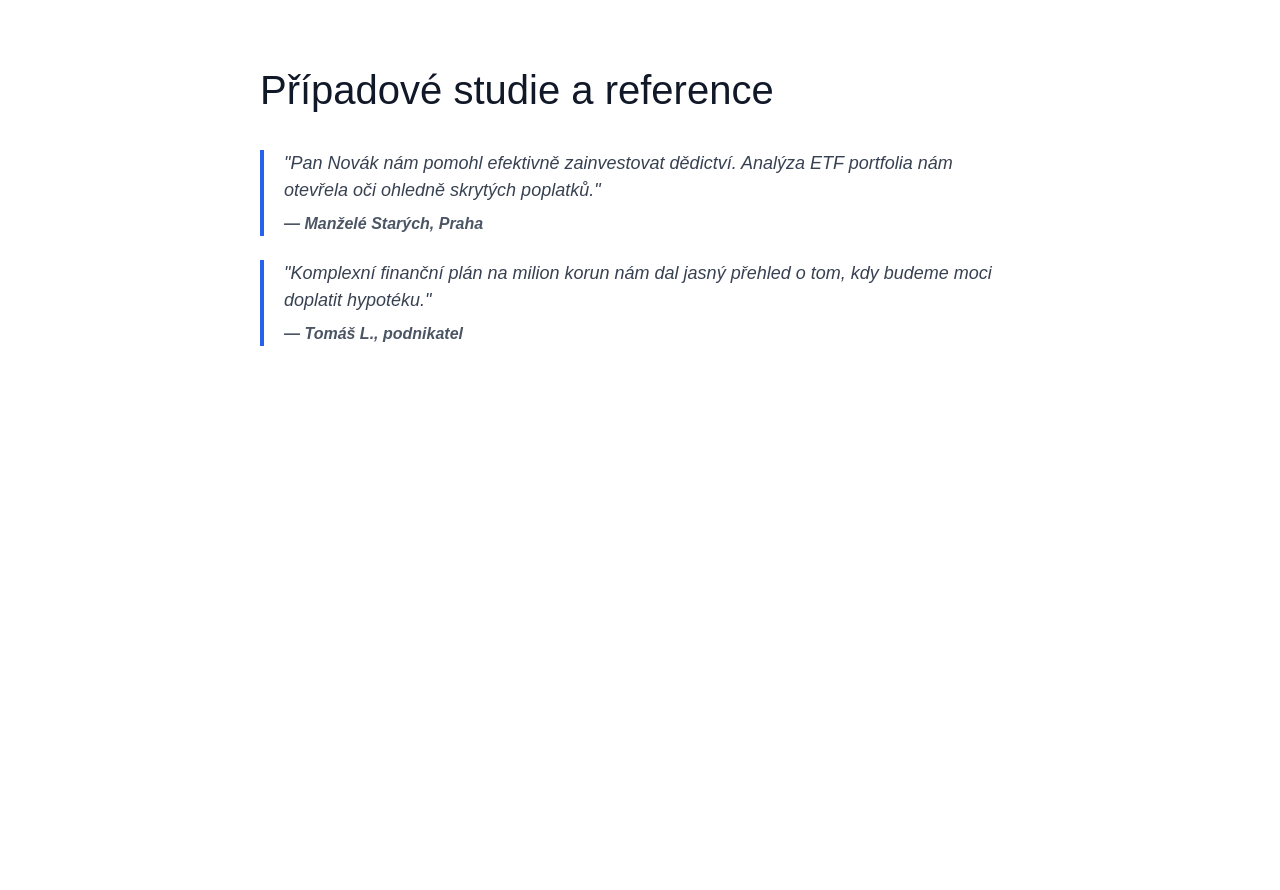
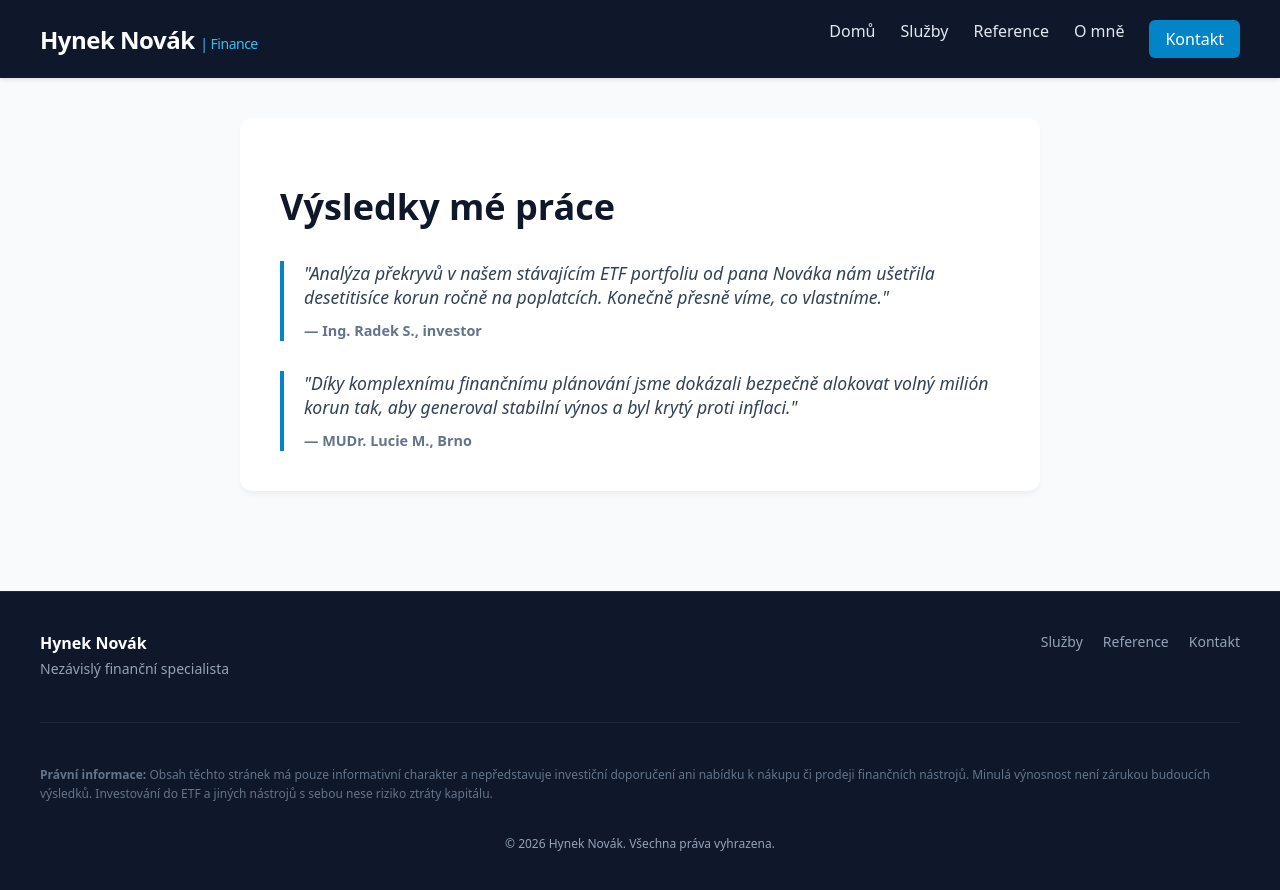
Before and after one commit to DrSajmon/web-novak, a Next.js app in the folder web-finance/: page /reference in a window 1280 px wide. Before the commit the page ends 800 px from the top, so only its background shows below. Built offline with nearby package versions, Linux system fonts and the light colour scheme.

Commit message:
Redesign

```diff
--- a/web-finance/src/app/layout.tsx
+++ b/web-finance/src/app/layout.tsx
@@ -1,33 +1,60 @@
-import type { Metadata } from "next";
-import { Geist, Geist_Mono } from "next/font/google";
-import "./globals.css";
+import React from 'react';
+import Link from 'next/link';
 
-const geistSans = Geist({
-  variable: "--font-geist-sans",
-  subsets: ["latin"],
-});
-
-const geistMono = Geist_Mono({
-  variable: "--font-geist-mono",
-  subsets: ["latin"],
-});
-
-export const metadata: Metadata = {
+export const metadata = {
   title: "Hynek Novák | Osobní finance a investice",
-  description: "Pomáhám lidem tvořit bohatství, chránit majetek a plnit si sny. Nezávislé finanční poradenství a správa investic.",
+  description: "Nezávislé finanční poradenství, správa nízkonákladových ETF portfolií a dlouhodobé plánování.",
 };
 
-export default function RootLayout({
-  children,
-}: Readonly<{
-  children: React.ReactNode;
-}>) {
+export default function RootLayout({ children }: { children: React.ReactNode }) {
   return (
-    <html
-      lang="en"
-      className={`${geistSans.variable} ${geistMono.variable} h-full antialiased`}
-    >
-      <body className="min-h-full flex flex-col">{children}</body>
+    <html lang="cs">
+      <body style={{ margin: 0, padding: 0, fontFamily: 'system-ui, -apple-system, sans-serif', backgroundColor: '#f8fafc', color: '#334155', display: 'flex', flexDirection: 'column', minHeight: '100vh' }}>
+
+        {/* SPOLEČNÁ HLAVIČKA (NAVBAR) */}
+        <header style={{ backgroundColor: '#0f172a', color: '#fff', position: 'sticky', top: 0, zIndex: 1000, boxShadow: '0 2px 4px rgba(0,0,0,0.1)' }}>
+          <div style={{ maxWidth: '1200px', margin: '0 auto', padding: '20px', display: 'flex', justifyContent: 'space-between', alignItems: 'center' }}>
+            <Link href="/" style={{ fontSize: '1.5rem', fontWeight: 'bold', color: '#fff', textDecoration: 'none', letterSpacing: '-0.5px' }}>
+              Hynek Novák <span style={{ color: '#38bdf8', fontSize: '0.875rem', fontWeight: 'normal', blockDirection: 'ltr' }}>| Finance</span>
+            </Link>
+            <nav style={{ display: 'flex', gap: '25px' }}>
+              <Link href="/" style={{ color: '#e2e8f0', textDecoration: 'none', fontWeight: '500', transition: 'color 0.2s' }}>Domů</Link>
+              <Link href="/sluzby" style={{ color: '#e2e8f0', textDecoration: 'none', fontWeight: '500' }}>Služby</Link>
+              <Link href="/reference" style={{ color: '#e2e8f0', textDecoration: 'none', fontWeight: '500' }}>Reference</Link>
+              <Link href="/o-mne" style={{ color: '#e2e8f0', textDecoration: 'none', fontWeight: '500' }}>O mně</Link>
+              <Link href="/kontakt" style={{ backgroundColor: '#0284c7', color: '#fff', padding: '8px 16px', borderRadius: '6px', textDecoration: 'none', fontWeight: '500' }}>Kontakt</Link>
+            </nav>
+          </div>
+        </header>
+
+        {/* DYNAMICKÝ VNITŘEK STRÁNEK */}
+        <div style={{ flex: 1 }}>
+          {children}
+        </div>
+
+        {/* SPOLEČNÝ SPODEK (FOOTER) */}
+        <footer style={{ backgroundColor: '#0f172a', color: '#94a3b8', padding: '40px 20px', marginTop: '60px', borderTop: '1px solid #1e293b', fontSize: '0.875rem' }}>
+          <div style={{ maxWidth: '1200px', margin: '0 auto', display: 'flex', flexDirection: 'column', gap: '20px' }}>
+            <div style={{ display: 'flex', justifyContent: 'space-between', flexWrap: 'wrap', gap: '20px' }}>
+              <div>
+                <strong style={{ color: '#fff', fontSize: '1rem' }}>Hynek Novák</strong>
+                <p style={{ marginTop: '5px' }}>Nezávislý finanční specialista</p>
+              </div>
+              <div style={{ display: 'flex', gap: '20px' }}>
+                <Link href="/sluzby" style={{ color: '#94a3b8', textDecoration: 'none' }}>Služby</Link>
+                <Link href="/reference" style={{ color: '#94a3b8', textDecoration: 'none' }}>Reference</Link>
+                <Link href="/kontakt" style={{ color: '#94a3b8', textDecoration: 'none' }}>Kontakt</Link>
+              </div>
+            </div>
+            <hr style={{ border: 0, borderTop: '1px solid #1e293b', margin: '10px 0' }} />
+            <p style={{ fontSize: '0.75rem', lineHeight: '1.6', color: '#64748b' }}>
+              <strong>Právní informace:</strong> Obsah těchto stránek má pouze informativní charakter a nepředstavuje investiční doporučení ani nabídku k nákupu či prodeji finančních nástrojů. Minulá výnosnost není zárukou budoucích výsledků. Investování do ETF a jiných nástrojů s sebou nese riziko ztráty kapitálu.
+            </p>
+            <p style={{ textAlign: 'center', margin: 0, fontSize: '0.75rem' }}>&copy; {new Date().getFullYear()} Hynek Novák. Všechna práva vyhrazena.</p>
+          </div>
+        </footer>
+
+      </body>
     </html>
   );
 }
--- a/web-finance/src/app/o-me/page.tsx
+++ b/web-finance/src/app/o-me/page.tsx
@@ -1,19 +1,19 @@
 import React from 'react';
 
-export const metadata = {
-  title: "O mně | Hynek Novák",
-};
+export const metadata = { title: "O mně | Hynek Novák" };
 
 export default function OMnePage() {
   return (
-    <main style={{ padding: '60px 20px', maxWidth: '800px', margin: '0 auto', fontFamily: 'sans-serif', lineHeight: '1.8' }}>
-      <h1 style={{ fontSize: '2.5rem', color: '#111827', marginBottom: '20px' }}>O mně</h1>
-      <p style={{ fontSize: '1.125rem', color: '#374151' }}>
-        Jmenuji se Hynek Novák a působím jako nezávislý finanční specialista. Ve své praxi se zaměřuji na přinášení vědeckého a analytického přístupu do světa osobních financí.
-      </p>
-      <p style={{ fontSize: '1.125rem', color: '#374151' }}>
-        Nejsem prodejce produktů. Mým cílem je pomáhat klientům stavět robustní portfolia inspirovaná strategiemi, jako je Norský státní fond nebo Nobelova nadace, a efektivně chránit jejich vybudované bohatství.
-      </p>
+    <main style={{ maxWidth: '800px', margin: '40px auto', padding: '0 20px' }}>
+      <div style={{ backgroundColor: '#fff', padding: '40px', borderRadius: '12px', boxShadow: '0 4px 6px -1px rgba(0,0,0,0.05)' }}>
+        <h1 style={{ fontSize: '2.25rem', color: '#0f172a', marginBottom: '20px' }}>Kdo jsem</h1>
+        <p style={{ fontSize: '1.1rem', lineHeight: '1.8', color: '#334155' }}>
+          Jmenuji se <strong>Hynek Novák</strong> a v oblasti osobních financí se pohybuji jako nezávislý konzultant. Moje filozofie stojí na transparentnosti, nízkých nákladech a datech, nikoliv na pocitech nebo provizních pobídkách.
+        </p>
+        <p style={{ fontSize: '1.1rem', lineHeight: '1.8', color: '#334155' }}>
+          Při správě klientského majetku se inspiruji nejúspěšnějšími fondy na světě – například konzervativní a přesto vysoce efektivní strategií <em>Norského státního fondu</em> či alokací aktiv <em>Nobelovy nadace</em>. Věřím, že každý klient si zaslouží institucionální kvalitu péče.
+        </p>
+      </div>
     </main>
   );
 }
--- a/web-finance/src/app/reference/page.tsx
+++ b/web-finance/src/app/reference/page.tsx
@@ -1,26 +1,27 @@
 import React from 'react';
 
-export const metadata = {
-  title: "Reference | Hynek Novák",
-};
+export const metadata = { title: "Reference | Hynek Novák" };
 
 export default function ReferencePage() {
   return (
-    <main style={{ padding: '60px 20px', maxWidth: '800px', margin: '0 auto', fontFamily: 'sans-serif' }}>
-      <h1 style={{ fontSize: '2.5rem', color: '#111827', marginBottom: '30px' }}>Případové studie a reference</h1>
-      <div style={{ display: 'flex', flexDirection: 'column', gap: '24px' }}>
-        <blockquote style={{ borderLeft: '4px solid #2563EB', paddingLeft: '20px', margin: 0 }}>
-          <p style={{ fontSize: '1.125rem', fontStyle: 'italic', color: '#374151' }}>
-            "Pan Novák nám pomohl efektivně zainvestovat dědictví. Analýza ETF portfolia nám otevřela oči ohledně skrytých poplatků."
-          </p>
-          <cite style={{ display: 'block', marginTop: '8px', fontWeight: 'bold', color: '#4B5563' }}>— Manželé Starých, Praha</cite>
-        </blockquote>
-        <blockquote style={{ borderLeft: '4px solid #2563EB', paddingLeft: '20px', margin: 0 }}>
-          <p style={{ fontSize: '1.125rem', fontStyle: 'italic', color: '#374151' }}>
-            "Komplexní finanční plán na milion korun nám dal jasný přehled o tom, kdy budeme moci doplatit hypotéku."
-          </p>
-          <cite style={{ display: 'block', marginTop: '8px', fontWeight: 'bold', color: '#4B5563' }}>— Tomáš L., podnikatel</cite>
-        </blockquote>
+    <main style={{ maxWidth: '800px', margin: '40px auto', padding: '0 20px' }}>
+      <div style={{ backgroundColor: '#fff', padding: '40px', borderRadius: '12px', boxShadow: '0 4px 6px -1px rgba(0,0,0,0.05)' }}>
+        <h1 style={{ fontSize: '2.25rem', color: '#0f172a', marginBottom: '30px' }}>Výsledky mé práce</h1>
+
+        <div style={{ display: 'flex', flexDirection: 'column', gap: '30px' }}>
+          <div style={{ borderLeft: '4px solid #0284c7', paddingLeft: '20px' }}>
+            <p style={{ fontSize: '1.1rem', fontStyle: 'italic', color: '#334155', margin: '0 0 10px 0' }}>
+              "Analýza překryvů v našem stávajícím ETF portfoliu od pana Nováka nám ušetřila desetitisíce korun ročně na poplatcích. Konečně přesně víme, co vlastníme."
+            </p>
+            <span style={{ fontWeight: 'bold', color: '#64748b', fontSize: '0.9rem' }}>— Ing. Radek S., investor</span>
+          </div>
+          <div style={{ borderLeft: '4px solid #0284c7', paddingLeft: '20px' }}>
+            <p style={{ fontSize: '1.1rem', fontStyle: 'italic', color: '#334155', margin: '0 0 10px 0' }}>
+              "Díky komplexnímu finančnímu plánování jsme dokázali bezpečně alokovat volný milión korun tak, aby generoval stabilní výnos a byl krytý proti inflaci."
+            </p>
+            <span style={{ fontWeight: 'bold', color: '#64748b', fontSize: '0.9rem' }}>— MUDr. Lucie M., Brno</span>
+          </div>
+        </div>
       </div>
     </main>
   );
```
Also changed, not shown: web-finance/src/app/kontakt/page.tsx (+15 -16 lines), web-finance/src/app/sluzby/page.tsx (+22 -18 lines).
